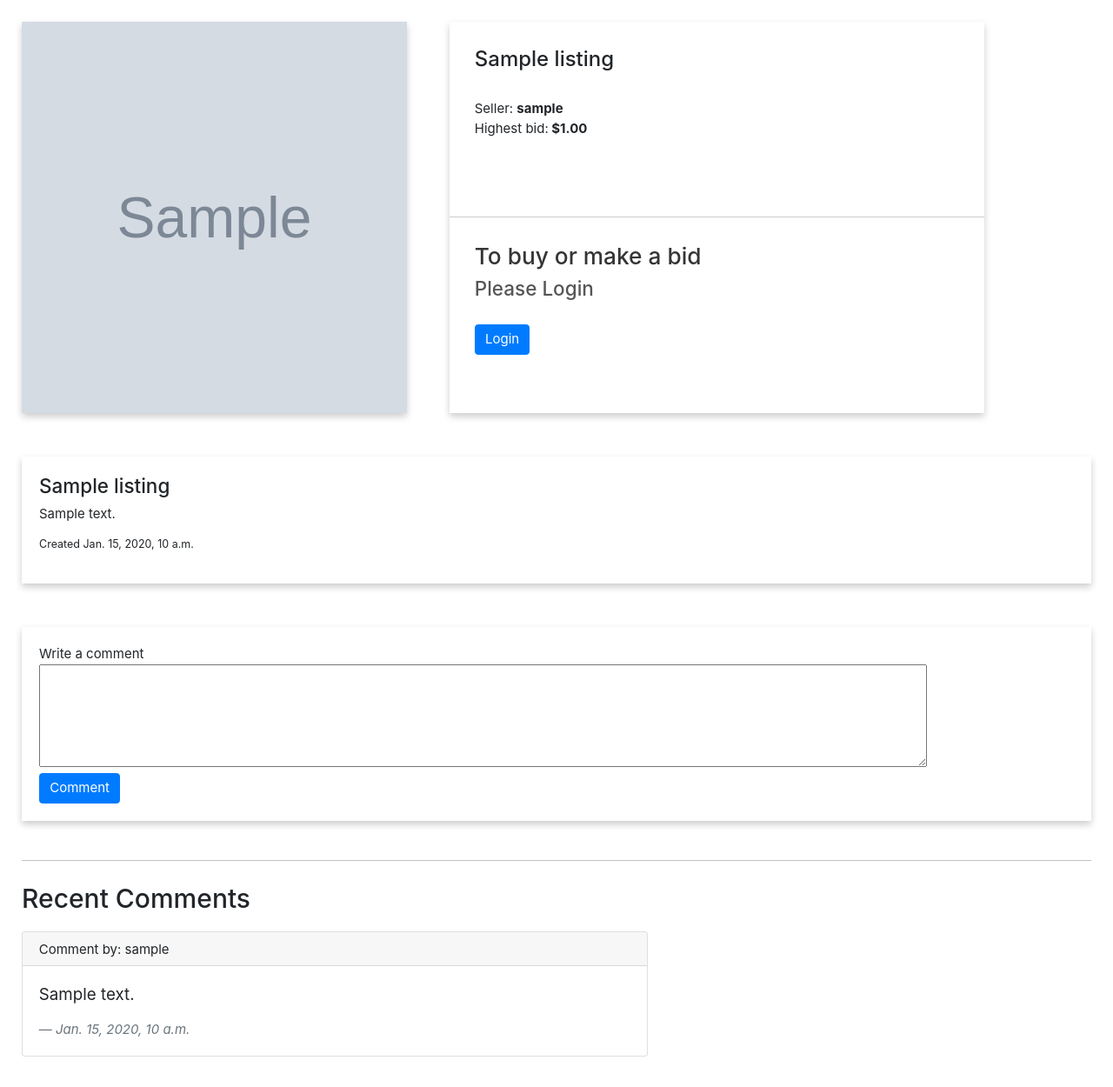
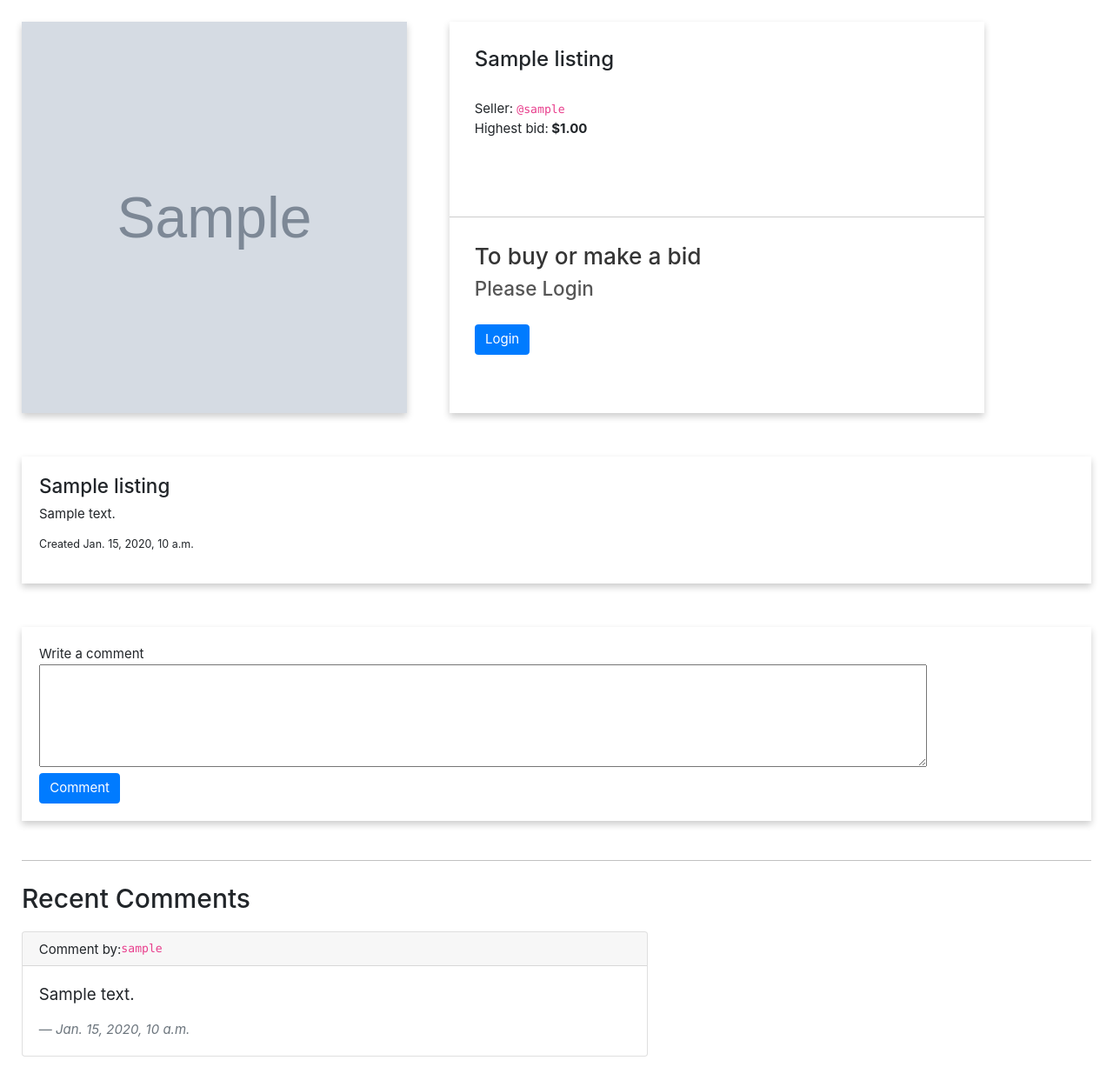
Before and after one commit to AmaniEzz/django-auctions-app, a Django app: page /listing/1 in a window 1280 px wide. Shown: the part 74-1324 px from the top of the page at 87% size. Run offline with Django 3.2, Linux system fonts and the light colour scheme; tables that the repository leaves empty hold one stand-in row (values such as "Sample post"); grey boxes marked "Sample" are stand-in pictures; some libraries are stand-ins or nearby versions.

Commit message:
commit updates

```diff
--- a/auctions/templates/auctions/listing.html
+++ b/auctions/templates/auctions/listing.html
@@ -49,7 +49,7 @@
       {% for comment in comment_list %}
     <div class="card card_comment" style="padding: 0; width: 720px">
         <div class="card-header">
-             Comment by: {{ comment.commenter }}
+            Comment by: <code> {{ comment.commenter }}</code>
         </div>
      <div class="card-body">
          <blockquote class="blockquote mb-0">
@@ -83,7 +83,7 @@
     {% elif user == listing.seller and listing.Winner != None %}
     <div class="alert alert-success" style="text-align: center;" role="alert">
       <h4 class="alert-heading">Auction Closed!</h4>
-      <p class="mb-0">Winner is : @{{listing.Winner}}</p>
+      <p class="mb-0">Winner is : <code>@{{listing.Winner}}</code></p>
       <p class="mb-0">Price is : ${{listing.highest_bid}}</p>
 
   </div>
@@ -104,7 +104,7 @@
         <div class="row1">
             <div class="card-body" >
               <h4 style="padding-bottom: 20px;font-size: x-large;" class="card-title"> {{ listing.title }}</h4>
-              <div class="card-text">Seller: <strong> {{ listing.seller }}</strong> </div>
+              <div class="card-text">Seller: <code>@{{ listing.seller }}</code> </div>
               {% if listing.Winner !=  None %}
                   <div class="card-text">Highest bid:<strong>  ${{ listing.highest_bid }}</strong></div>
               {% elif listing.Winner ==  None %}
@@ -185,7 +185,7 @@
     {% for comment in comment_list %}
   <div class="card card_comment" style="padding: 0; width: 720px">
       <div class="card-header">
-           Comment by: {{ comment.commenter }}
+        Comment by: <code> {{ comment.commenter }}</code>
       </div>
    <div class="card-body">
        <blockquote class="blockquote mb-0">
@@ -212,7 +212,7 @@
         <div class="row1">
             <div class="card-body" >
               <h4 style="padding-bottom: 20px;font-size: x-large;" class="card-title"> {{ listing.title }}</h4>
-              <div class="card-text">Seller: <strong> {{ listing.seller }}</strong> </div>
+              <div class="card-text">Seller: <code>@{{ listing.seller }}</code> </div>
               {% if listing.Winner !=  None %}
                   <div class="card-text">Highest bid:<strong>  ${{ listing.highest_bid }}</strong></div>
               {% elif listing.Winner ==  None %}
@@ -267,7 +267,7 @@
     {% for comment in comment_list %}
   <div class="card card_comment" style="padding: 0; width: 720px">
       <div class="card-header">
-           Comment by: {{ comment.commenter }}
+        Comment by: <code> {{ comment.commenter }}</code>
       </div>
    <div class="card-body">
        <blockquote class="blockquote mb-0">
```
